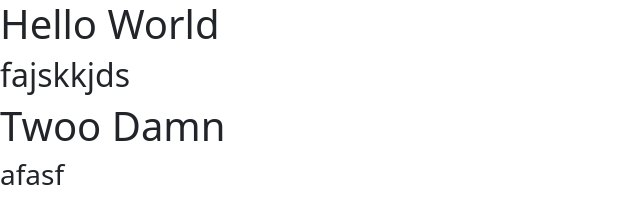
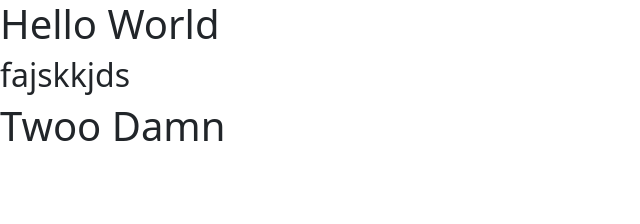
Before and after one commit to IsraelKenneth/restaurant, a plain HTML site: page index.html in a window 1280 px wide. Shown: the whole page, without its empty margins (0-640 px from the left). Drawn offline with nearby package versions, Linux system fonts and the light colour scheme; files whose address does not match are found by name.

Commit message:
final changes

```diff
--- a/index.html
+++ b/index.html
@@ -10,7 +10,6 @@
 <h1>Hello World </h1>
 <h2>fajskkjds</h2>
 <h1>Twoo Damn</h1>
-<h3>afasf </h3>
 
 
 
```
